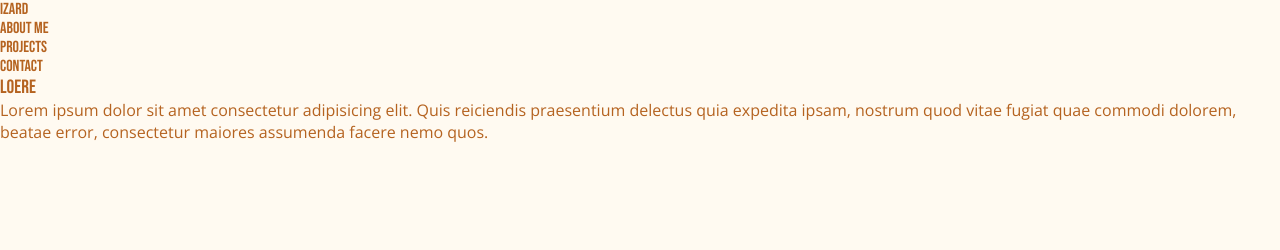
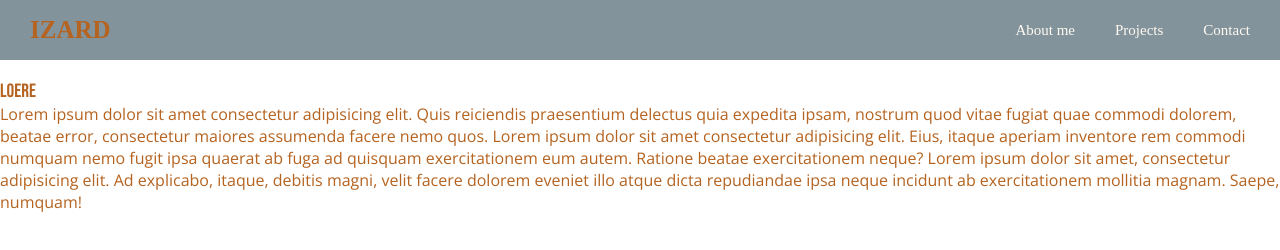
Before and after one commit to MagiCapSss/PORTFOLIO, a plain HTML site: page index.html in a window 1280 px wide. Drawn offline with Linux system fonts and the light colour scheme.

Commit message:
Update navbar

```diff
--- a/assets/css/style.css
+++ b/assets/css/style.css
@@ -33,10 +33,10 @@
     --tertiary-color: #fffaf1;
 
     /*Fonts*/
-    --primary-font: 'Bebas_Neue', serif;
-    --secondary-regular-font: 'Open_Sans_Regular', sans-serif;
-    --secondary-bold-font: 'Open_Sans_Bold', sans-serif;
-    --secondary-italic-font: 'Open_Sans_Italic', sans-serif;
+    --primary-font: 'Bebas_Neue', arial, serif;
+    --secondary-regular-font: 'Open_Sans_Regular', arial, sans-serif;
+    --secondary-bold-font: 'Open_Sans_Bold', arial, sans-serif;
+    --secondary-italic-font: 'Open_Sans_Italic', arial, sans-serif;
 }
 
 * {
@@ -66,14 +66,64 @@ a {
     text-decoration: none;
 }
 
-body {
-    background-color: var(--tertiary-color);
-    font-family: var(--primary-font);
+#header {
+    background-color: rgba(79, 102, 115, 0.7);
+    position: fixed;
+    top: 0;
+    width: 100%;
+    backdrop-filter: blur(5px);
 }
 
-.header {
-    background-color: var(--primary-color);
-    position: fixed;
-    width: 100%;
-    backdrop-filter: blur(6px);
+.header-content {
+    display: flex;
+    align-items: center;
+    justify-content: space-between;
+    padding: 0 30px;
+    height: 60px;
 }
+
+#logo {
+    font-size: 25px;
+    letter-spacing: -1,5px;
+    font-weight: 600;
+}
+
+#nav-bar {
+
+}
+
+#nav-list {
+    display: flex;
+    column-gap: 40px;
+}
+
+.nav-item {
+
+}
+
+.nav-link {
+    color: var(--tertiary-color);
+    font-weight: 500;
+    font-size: 15px;
+    transition: color 0.4s;
+}
+
+.nav-link:hover {
+    color: var(--secondary-color);
+}
+
+#main {
+    margin-top: 80px;
+}
+
+@media (max-width: 850px) {
+    .header-content {
+        flex-direction: column;
+        padding: 15px 0;
+        row-gap: 8px;
+    }
+
+    #nav-list {
+        column-gap: 20px;
+    }
+}
--- a/index.html
+++ b/index.html
@@ -11,29 +11,29 @@
     <body>
         <header id="header">
             <div class="header-content">
-                <a href="#" class="logo">IZARD</a>
+                <a href="" id="logo">IZARD</a>
 
                 <nav id="nav-bar">
                     <ul id="nav-list">
                         <li class="nav-item">
-                            <a href="#" class="nav-link">About me</a>
+                            <a href="" class="nav-link">About me</a>
                         </li>
                         <li class="nav-item">
-                            <a href="#" class="nav-link">Projects</a>
+                            <a href="" class="nav-link">Projects</a>
                         </li>
                         <li class="nav-item">
-                            <a href="#" class="nav-link">Contact</a>
+                            <a href="" class="nav-link">Contact</a>
                         </li>
                     </ul>
                 </nav>
             </div>
         </header>
 
-        <main>
+        <main id="main">
             <section>
                 <article>
-                    <h1 class="title tertiary-color">Loere</h1>
-                    <p class="body-text tertiary-color">Lorem ipsum dolor sit amet consectetur adipisicing elit. Quis reiciendis praesentium delectus quia expedita ipsam, nostrum quod vitae fugiat quae commodi dolorem, beatae error, consectetur maiores assumenda facere nemo quos.</p>
+                    <h1 class="title">Loere</h1>
+                    <p class="body-text">Lorem ipsum dolor sit amet consectetur adipisicing elit. Quis reiciendis praesentium delectus quia expedita ipsam, nostrum quod vitae fugiat quae commodi dolorem, beatae error, consectetur maiores assumenda facere nemo quos. Lorem ipsum dolor sit amet consectetur adipisicing elit. Eius, itaque aperiam inventore rem commodi numquam nemo fugit ipsa quaerat ab fuga ad quisquam exercitationem eum autem. Ratione beatae exercitationem neque? Lorem ipsum dolor sit amet, consectetur adipisicing elit. Ad explicabo, itaque, debitis magni, velit facere dolorem eveniet illo atque dicta repudiandae ipsa neque incidunt ab exercitationem mollitia magnam. Saepe, numquam!</p>
                 </article>
             </section>
         </main>
```
